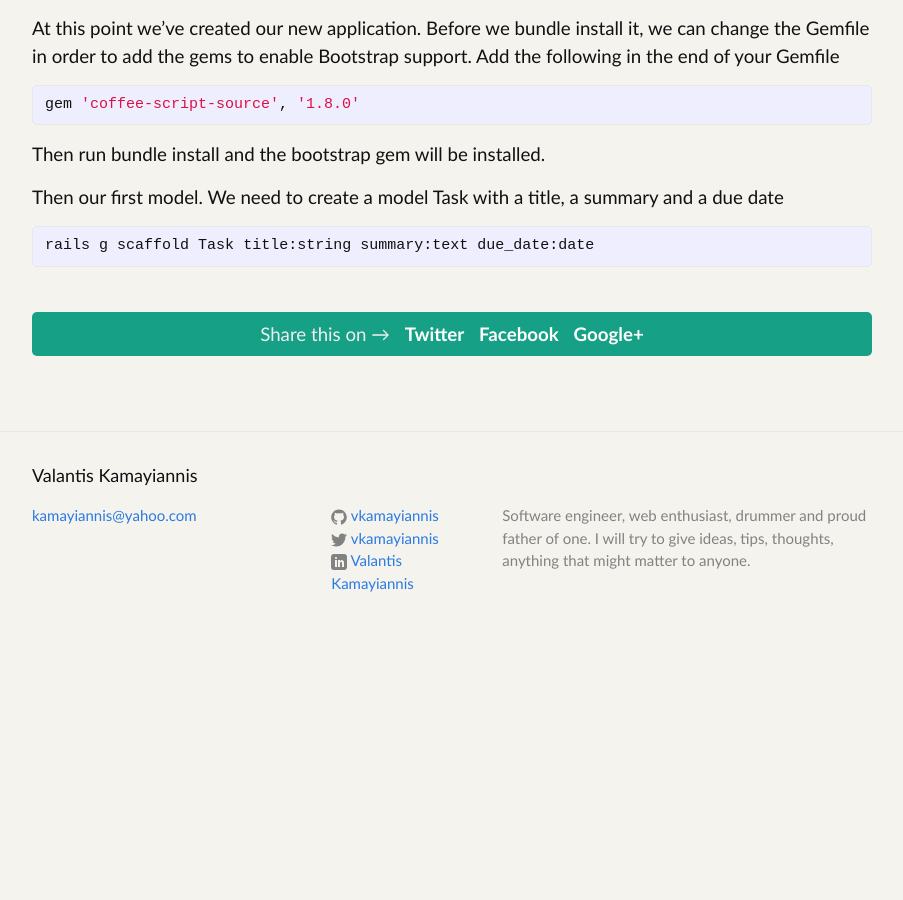
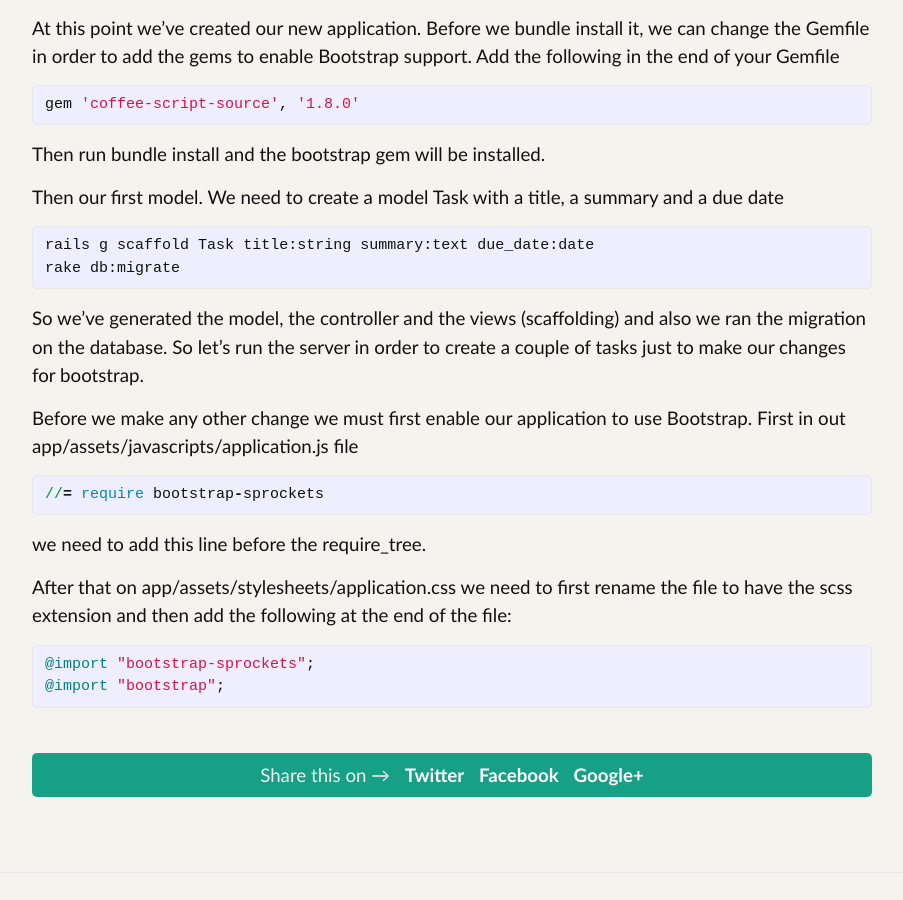
Before and after one commit to vkamayiannis/vkamayiannis.github.io, a Jekyll site: the page built from _posts/2016-04-13-bootstrap-modal-form.markdown, in a window 1280 px wide and 900 px high, scrolled down 829 px. Shown: the whole window, without its empty margins (188-1091 px from the left). Built offline with Jekyll 4.4.1, drawn with Linux system fonts in a browser that asks for light colours; comment, search, counter and statistics services are not loaded; before the commit the page ends 1498 px from its top, so only the background shows below that.

Commit message:
changed latest post

```diff
--- a/_posts/2016-04-13-bootstrap-modal-form.markdown
+++ b/_posts/2016-04-13-bootstrap-modal-form.markdown
@@ -32,8 +32,25 @@ Then our first model. We need to create a model Task with a title, a summary and
 
 {% highlight powershell %}
 rails g scaffold Task title:string summary:text due_date:date
+rake db:migrate
+{% endhighlight %}
+
+So we've generated the model, the controller and the views (scaffolding) and also we ran the migration on the database.
+So let's run the server in order to create a couple of tasks just to make our changes for bootstrap.
+
+Before we make any other change we must first enable our application to use Bootstrap. First in out app/assets/javascripts/application.js file
+{% highlight ruby %}
+//= require bootstrap-sprockets
+{% endhighlight %}
+we need to add this line before the require_tree.
+
+After that on app/assets/stylesheets/application.css we need to first rename the file to have the scss extension
+and then add the following at the end of the file:
+
+{% highlight ruby %}
+@import "bootstrap-sprockets";
+@import "bootstrap";
 {% endhighlight %}
 
 
-
 [koding]:      http://koding.com
```
